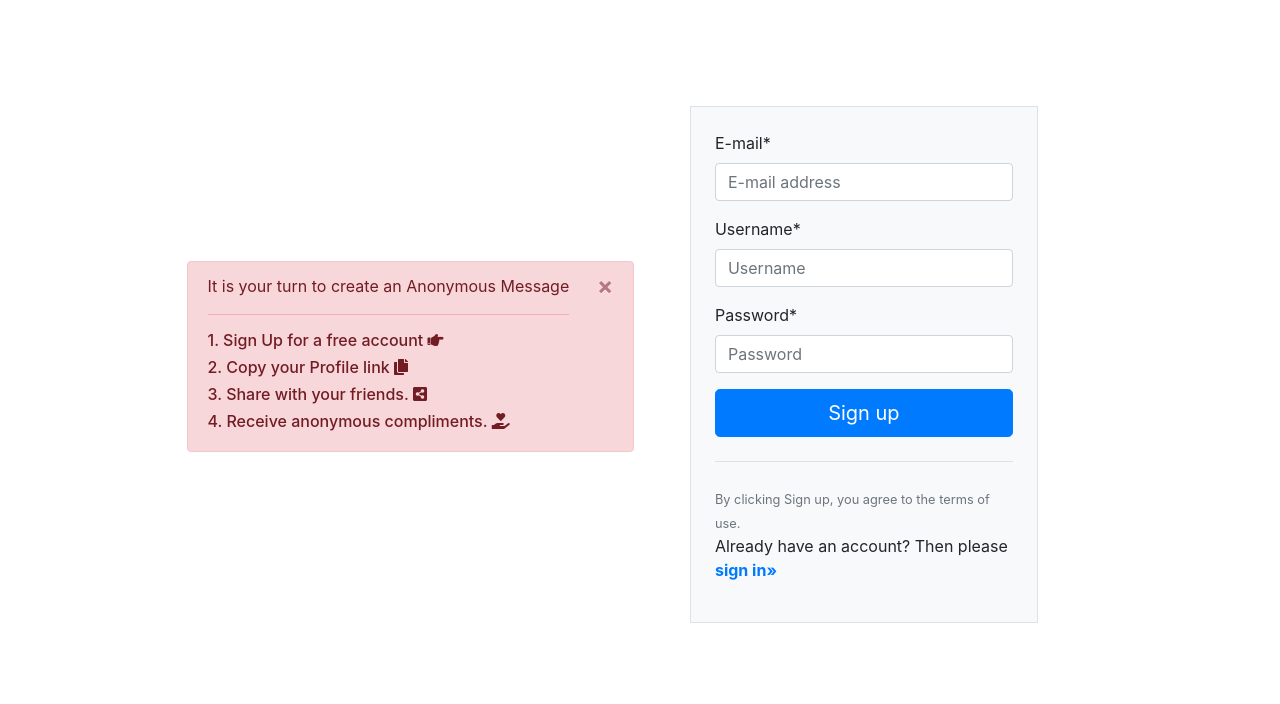
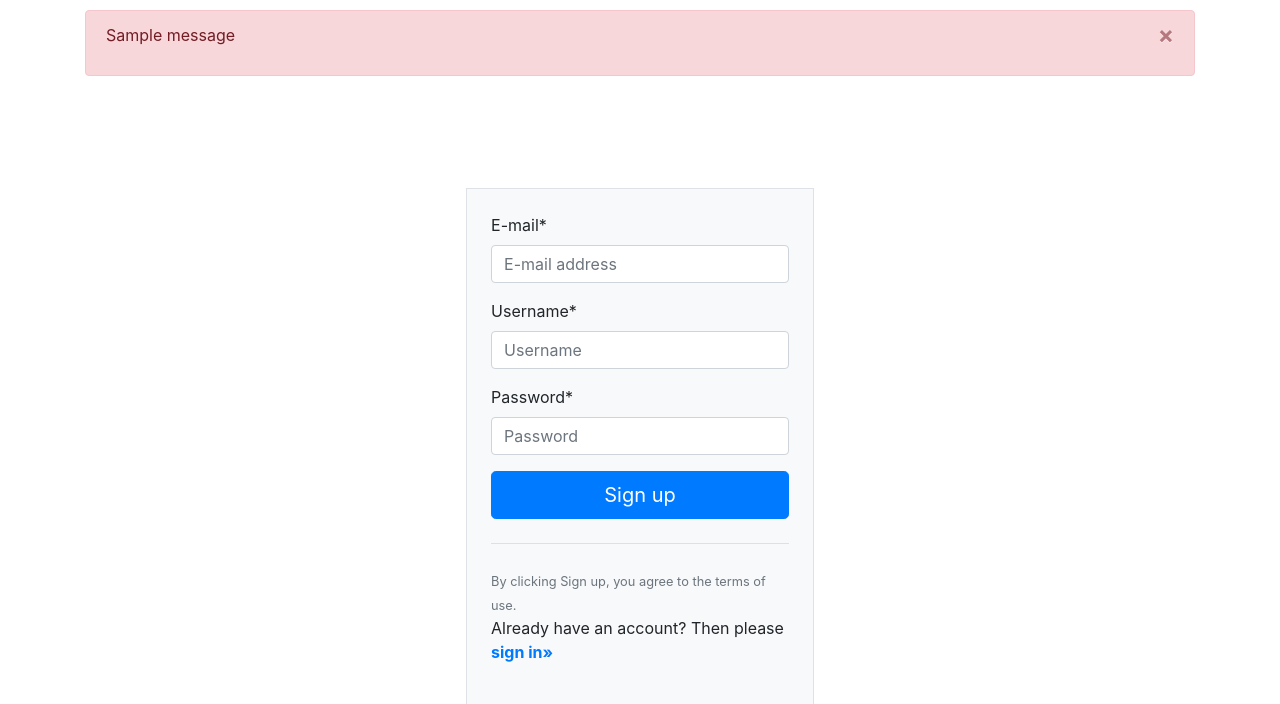
Before and after one commit to Afeez1131/Anonymous-v1, a Django app: page /accounts/signup/ in a window 1280 px wide. Shown: the part 56-760 px from the top of the page. Run offline with Django 3.2, Linux system fonts and the light colour scheme; tables that the repository leaves empty hold one stand-in row (values such as "Sample post"); one stand-in notice (Sample message) is shown; some libraries are stand-ins or nearby versions.

Commit message:
solved Review and Message

```diff
--- a/anonymous/templates/add_review.html
+++ b/anonymous/templates/add_review.html
@@ -60,7 +60,7 @@ Add Review
                             <label class="form-check-label" for="Developer">
                                 Developer
                           </label>
-                        </div>
+                        </div><hr>
                         <button class="btn btn-primary mb-3">Send Message</button>
                         <hr class="my-4">
                     </form>
--- a/anonymous/templates/review.html
+++ b/anonymous/templates/review.html
@@ -51,12 +51,12 @@
           href="?page={{page_obj.paginator.num_pages}}">Last &raquo;</a>
       </button>
       {% endif %}
-      <a href="{% url 'add_review' %}" class="btn btn-md btn-warning">Leave a Review</a>
+    <a href="{% url 'add_review' %}" class="btn btn-md btn-warning">Leave a Review</a>
 
     </div>
+
   </div>
 </div>
-
 </div>
 
 </div>
--- a/auth_app/templates/_base.html
+++ b/auth_app/templates/_base.html
@@ -21,6 +21,23 @@
 
   <div class="container">
 
+    {% if messages %}
+
+    {% for message in messages %}
+    <div class="alert alert-danger alert-dismissible fade show" role="alert">
+      <p>{{message}}</p>
+      <h6></h6>
+
+      <button type="button" class="close" data-dismiss="alert" aria-label="Close">
+        <span aria-hidden="true">&times;</span>
+      </button>
+    </div>
+    {% endfor %}
+
+
+    {% endif %}
+
+
     {% block content %}
 
     {% endblock content %}
--- a/auth_app/templates/account/signup.html
+++ b/auth_app/templates/account/signup.html
@@ -8,22 +8,7 @@
 {% block content %}
 <div class="container col-xl-10 col-xxl-8 px-4 py-5">
   <div class="row align-items-center g-lg-5 py-5">
-    {% if messages %}
-    {% for message in messages %}
-    <div class="alert alert-danger alert-dismissible fade show" role="alert">
-      <p>It is your turn to create an Anonymous Message</p>
-      <hr>
-      <h6>1. Sign Up for a free account <i class="fas fa-hand-point-right"></i></h6>
-      <h6>2. Copy your Profile link <i class="fas fa-copy"></i></h6>
-      <h6>3. Share with your friends. <i class="fas fa-share-alt-square"></i></h6>
-      <h6>4. Receive anonymous compliments. <i class="fas fa-hand-holding-heart"></i></h6>
 
-      <button type="button" class="close" data-dismiss="alert" aria-label="Close">
-        <span aria-hidden="true">&times;</span>
-      </button>
-    </div>
-    {% endfor %}
-    {% endif %}
     <div class="col-md-10 mx-auto col-lg-5">
       <form class="signup p-4 p-md-6 border rounded-3 bg-light" id="signup_form" method="post">
         {% csrf_token %}
--- a/project/settings.py
+++ b/project/settings.py
@@ -28,7 +28,7 @@ BASE_DIR = Path(__file__).resolve().parent.parent
 SECRET_KEY = os.getenv('SECRET_KEY')
 
 # SECURITY WARNING: don't run with debug turned on in production!
-DEBUG = False
+DEBUG = True
 
 ALLOWED_HOSTS = ["anonymousng.herokuapp.com", "localhost", "127.0.0.1", ]
 
```
